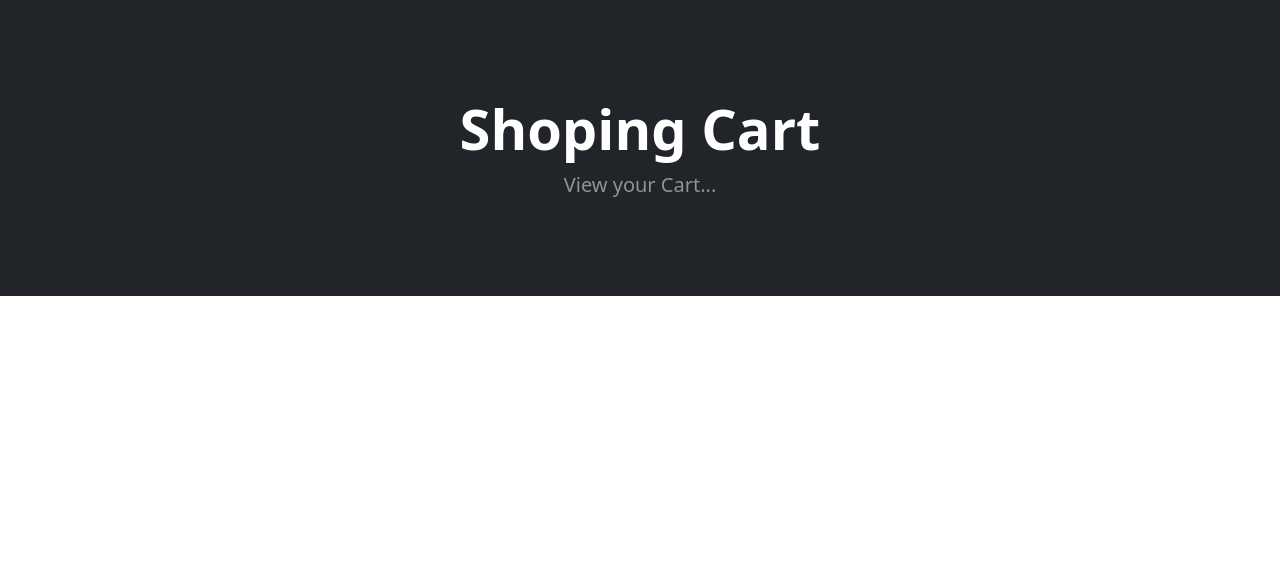
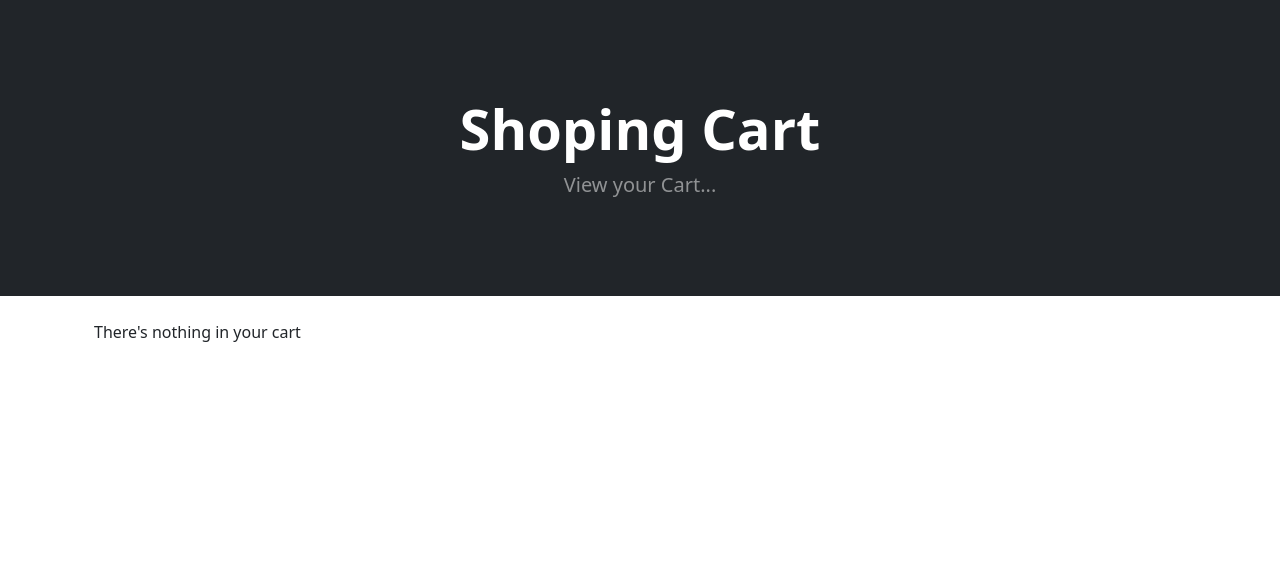
Before and after one commit to cesgomes/e_commerce, a Django app: page /cart/ in a window 1280 px wide. Shown: the part 57-641 px from the top of the page. Run offline with Django 5.2, Linux system fonts and the light colour scheme; some libraries are stand-ins or nearby versions.

Commit message:
Logica caso carrinho esteja vazio

```diff
--- a/cart/templates/cart_summary.html
+++ b/cart/templates/cart_summary.html
@@ -12,6 +12,7 @@
 <br/>
 <div class="container">
 
+    {% if cart_products %}
         {% for product in cart_products %}
 
             <div class="card mb-3">
@@ -39,9 +40,14 @@
             </div>
             <br/>
         {% endfor %}
+    {% else %}
+            <div class="container">There's nothing in your cart</div>
+            <br/><br/><br/><br/><br/><br/><br/><br/><br/><br/><br/><br/><br/><br/><br/><br/><br/><br/><br/><br/><br/>
+
+    {% endif %}
+
 
 </div>
 
-<br/><br/><br/><br/><br/><br/><br/><br/><br/><br/><br/><br/><br/><br/><br/><br/><br/><br/><br/><br/><br/>
 
 {% endblock %}
```
Lines whose indentation alone changed are shown as unchanged.
